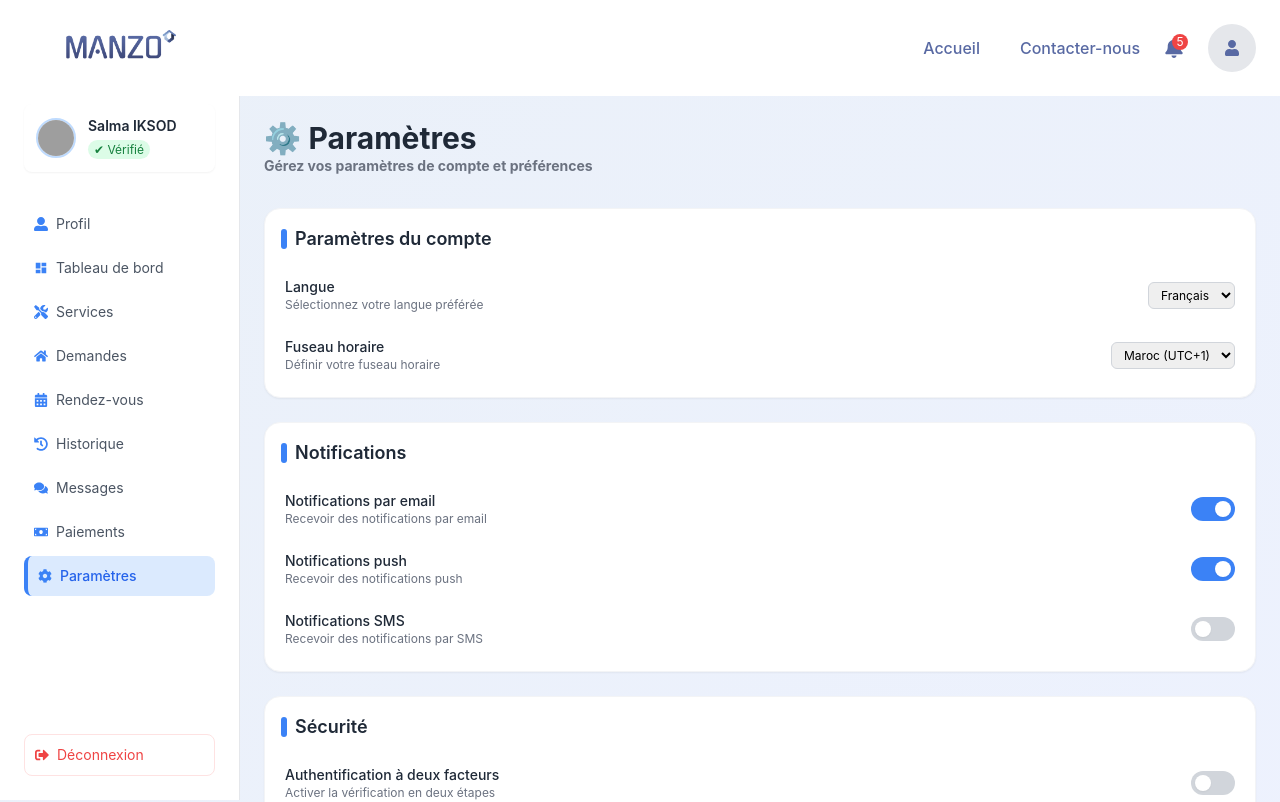
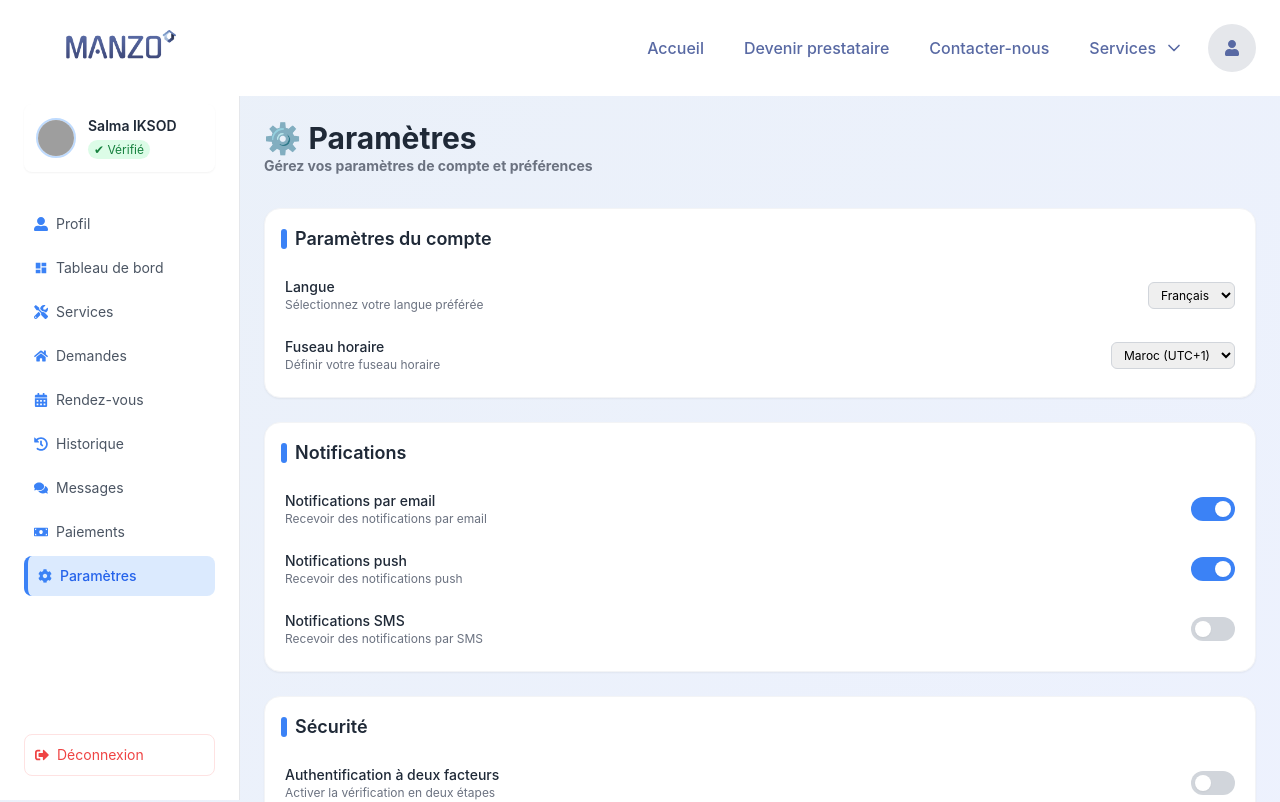
Before and after one commit to salmaF-2/Manzo, a React (Create React App) app in the folder frontend/: page /Parametre-Prestataire in a window 1280 px wide. Shown: the top 802 px of the page. Built offline with nearby package versions, Linux system fonts and the light colour scheme; grey boxes are pictures that could not be loaded.

Commit message:
dernier version

```diff
--- a/frontend/src/routes.js
+++ b/frontend/src/routes.js
@@ -26,7 +26,7 @@ import HistoriqueP from "./pages/Page_Prestataire/HistoriqueP";
 const AppRoutes = () => {
   return (
     <BrowserRouter>
-      <HeaderRole role='prestataire'/>
+      <HeaderRole/>
       <Routes>
         {/* accueil */}
         <Route path="/" element={<Accueil/> }/>
```
